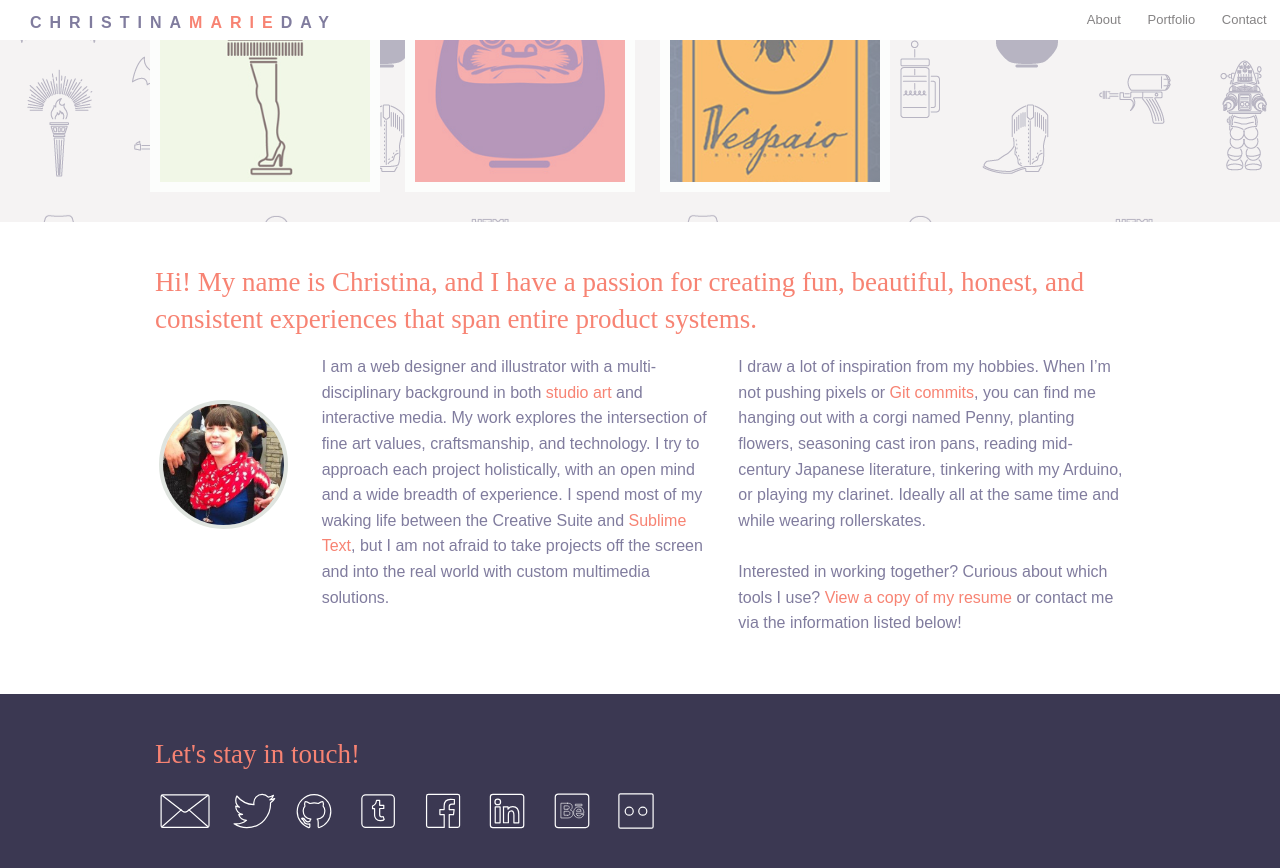
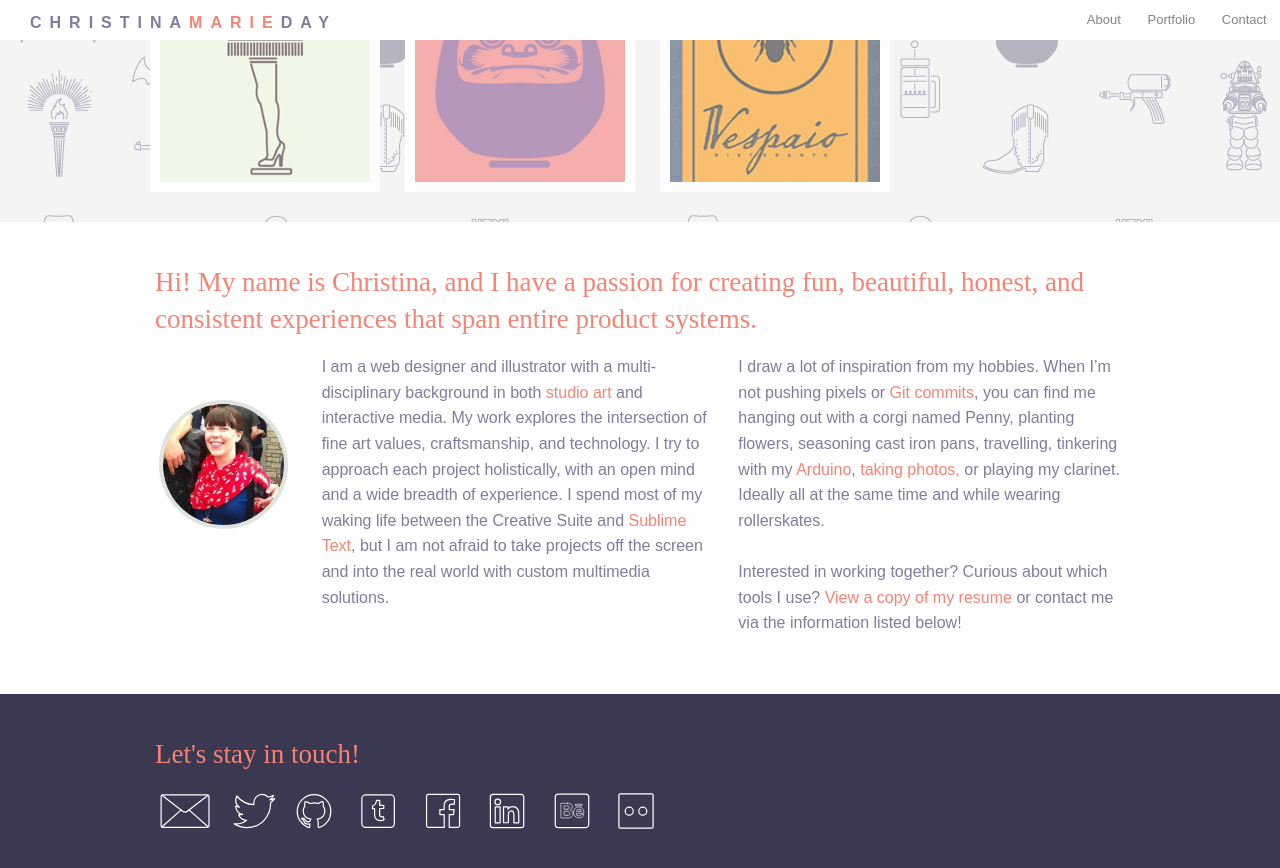
Before and after one commit to ChristinaDay/old-portfolio, a Jekyll site: the page built from index.html, in a window 1280 px wide and 900 px high, scrolled down 898 px. Shown: the top 868 px of the window. Built offline with Jekyll 4.4.1, drawn with Linux system fonts in a browser that asks for light colours; Markdown is read by kramdown in place of the engine named in the settings; a script that is not in the unit is left out.

```diff
--- /dev/null
+++ b/CNAME
@@ -0,0 +1 @@
+www.christinamday.com
--- a/_layouts/portfolio.html
+++ b/_layouts/portfolio.html
@@ -195,7 +195,7 @@
 
 
                         <p class="large-5 columns">
-                          I draw a lot of inspiration from my hobbies. When I’m not pushing pixels or <a href="https://github.com/ChristinaDay">Git commits</a>, you can find me hanging out with a corgi named Penny, planting flowers, seasoning cast iron pans, reading mid-century Japanese literature, tinkering with my Arduino, or playing my clarinet. Ideally all at the same time and while wearing rollerskates. <br /><br />
+                          I draw a lot of inspiration from my hobbies. When I’m not pushing pixels or <a href="https://github.com/ChristinaDay">Git commits</a>, you can find me hanging out with a corgi named Penny, planting flowers, seasoning cast iron pans, travelling, tinkering with my <a href="http://www.arduino.cc/">Arduino</a>, <a href="http://www.flickr.com/photos/christinaday/sets">taking photos,</a> or playing my clarinet. Ideally all at the same time and while wearing rollerskates. <br /><br />
                           Interested in working together? Curious about which tools I use? <a href="assets/ChristinaDay-Resume2014.pdf">View a copy of my resume</a> or contact me via the information listed below!
 
                         </p>
```
Also changed, not shown: other parts of _layouts/portfolio.html (+6 -2 lines).
